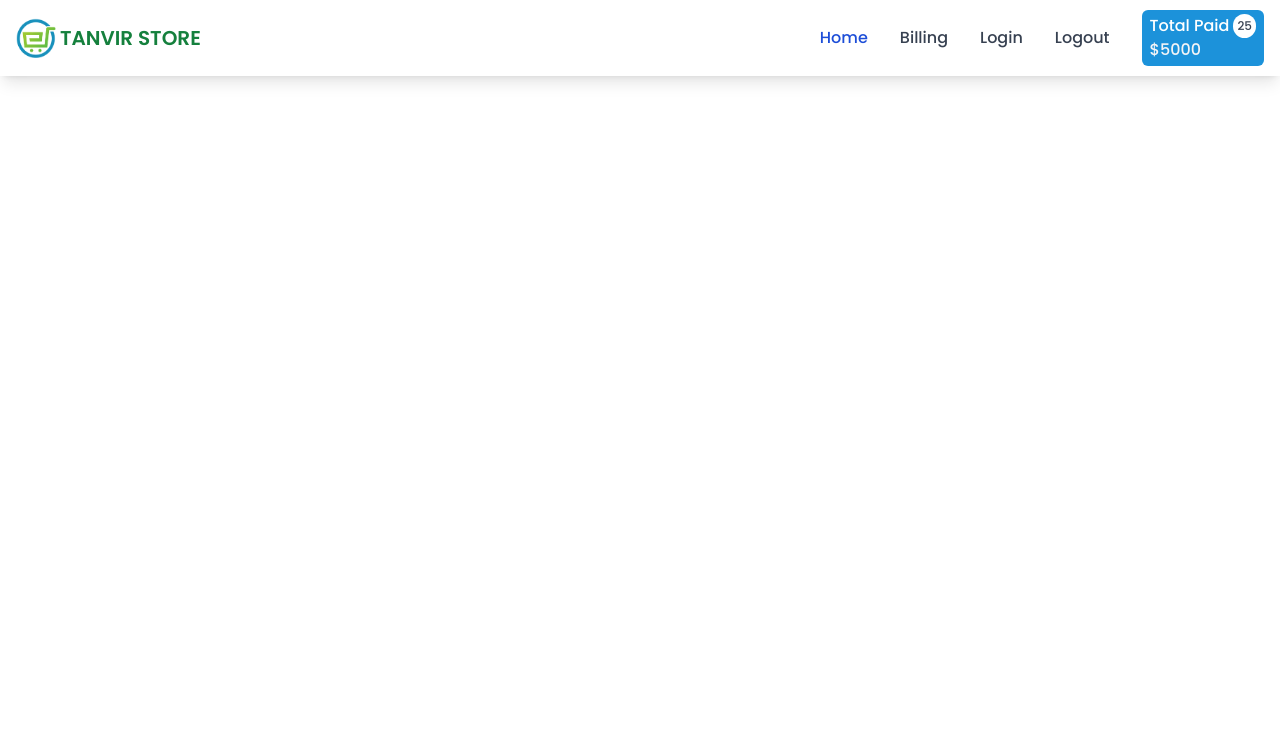
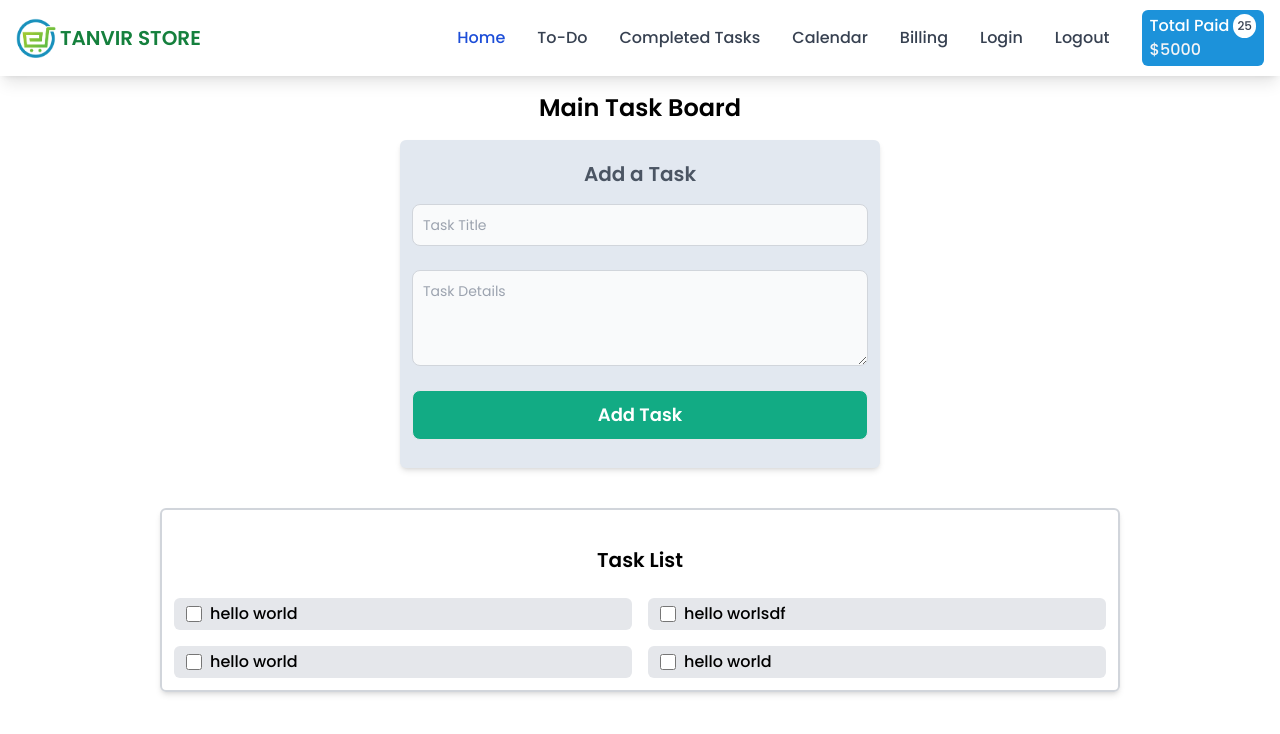
Before and after one commit to tanvirgithub21/Billing-Page-Frontend, a React (Create React App) app: page /home in a window 1280 px wide. Shown: the top 734 px of the page. Built offline with nearby package versions, Linux system fonts and the light colour scheme.

Commit message:
added home component

```diff
--- a/src/App.js
+++ b/src/App.js
@@ -1,7 +1,7 @@
 import { Routes, Route } from 'react-router-dom';
 import './App.css';
 import Billing from './Pages/Billing/Billing';
-import AddModal from './ShareComponent/Navbar/Modal';
+import Home from './Pages/Home/Home';
 import Navbar from './ShareComponent/Navbar/Navbar';
 
 function App() {
@@ -9,8 +9,9 @@ function App() {
     <div>
       <Navbar />
       <Routes>
+        <Route path="/" element={<Home />} />
+        <Route path="/home" element={<Home />} />
         <Route path="/billing" element={<Billing />} />
-        <Route path="/" element={<AddModal />} />
       </Routes>
     </div>
   );
--- /dev/null
+++ b/src/Pages/Home/Home.jsx
@@ -0,0 +1,121 @@
+import { click } from "@testing-library/user-event/dist/click";
+import React from "react";
+import { useForm } from "react-hook-form";
+
+const Home = () => {
+  const {
+    register,
+    handleSubmit,
+    formState: { errors },
+  } = useForm();
+
+
+
+  const onSubmit = (data) => {
+    console.log(data);
+  };
+
+  const handleEnterKeySubmit = (event) => {
+    // console.log(click());
+    event.preventDefault();
+
+    if (event.code === "Enter" || event.code === "NumpadEnter") {
+      console.log("Enter key was pressed. Run your function.");
+    }
+  };
+
+  return (
+    <div>
+      <div className="container">
+        {/* section header  */}
+        <h1 className="text-center text-lg md:text-2xl my-2 md:my-4 font-semibold">
+          Main Task Board
+        </h1>
+
+        {/* added task  */}
+        <div className=" max-w-[30rem] bg-slate-200 px-3 py-1 mx-auto rounded-md shadow-md">
+          <h3 className="text-center text-base md:text-xl my-2 md:my-4 text-gray-600 font-semibold">
+            Add a Task
+          </h3>
+          <form
+            onSubmit={handleSubmit(onSubmit)}
+            onKeyUp={handleEnterKeySubmit}
+          >
+            <div class="mb-3 md:mb-6">
+              <input
+                type="text"
+                name="taskTitle"
+                {...register("taskTitle")}
+                placeholder="Task Title"
+                class="bg-gray-50 border border-gray-300 text-gray-900 text-sm rounded-lg focus:ring-blue-500 focus:border-blue-500 block w-full pl-2 p-1 md:p-2.5"
+              />
+            </div>
+
+            <div>
+              <div class="mb-3 md:mb-6">
+                <textarea
+                  type="text"
+                  {...register("taskDetails")}
+                  name="taskDetails"
+                  placeholder="Task Details"
+                  class="bg-gray-50 border border-gray-300 text-gray-900 text-sm rounded-lg focus:ring-blue-500 focus:border-blue-500 block w-full h-24 pl-2 p-1 md:p-2.5"
+                />
+              </div>
+              <div class="mb-3 md:mb-6">
+                <button
+                  type="submit"
+                  class="bg-[#12ab84] hover:bg-[#0bab83] border text-white font-semibold text-sm md:text-lg rounded-lg block w-full pl-2 p-1 md:p-2.5"
+                >
+                  Add Task
+                </button>
+              </div>
+            </div>
+          </form>
+        </div>
+
+        {/* task list */}
+        <div className="max-w-[60rem] m-auto border-2 border-gray-300 rounded-md shadow-md mt-6 md:mt-10 p-3 mb-10">
+          <h3 className="text-center text-base md:text-xl my-4 md:my-6 font-semibold">
+            Task List
+          </h3>
+
+          <div className="w-full grid grid-cols-2	gap-4 max-h-[20rem] overflow-y-auto">
+            <div className="flex items-center font-[500] w-full bg-gray-200 px-3 py-1 rounded-md">
+              <input
+                type="checkbox"
+                class="w-4 h-4 mr-2 text-gray-700 bg-gray-100 border-blue-600 ring-offset-gray-800 focus:ring-2"
+              />
+              <span>hello world</span>
+            </div>
+
+            <div className="flex items-center font-[500] w-full bg-gray-200 px-3 py-1 rounded-md">
+              <input
+                type="checkbox"
+                class="w-4 h-4 mr-2 text-gray-700 bg-gray-100 border-blue-600 ring-offset-gray-800 focus:ring-2"
+              />
+              <span>hello worlsdf </span>
+            </div>
+
+            <div className="flex items-center font-[500] w-full bg-gray-200 px-3 py-1 rounded-md">
+              <input
+                type="checkbox"
+                class="w-4 h-4 mr-2 text-gray-700 bg-gray-100 border-blue-600 ring-offset-gray-800 focus:ring-2"
+              />
+              <span>hello world</span>
+            </div>
+
+            <div className="flex items-center font-[500] w-full bg-gray-200 px-3 py-1 rounded-md">
+              <input
+                type="checkbox"
+                class="w-4 h-4 mr-2 text-gray-700 bg-gray-100 border-blue-600 ring-offset-gray-800 focus:ring-2"
+              />
+              <span>hello world</span>
+            </div>
+          </div>
+        </div>
+      </div>
+    </div>
+  );
+};
+
+export default Home;
--- a/src/ShareComponent/Navbar/Navbar.jsx
+++ b/src/ShareComponent/Navbar/Navbar.jsx
@@ -7,9 +7,9 @@ const Navbar = () => {
 
   //  navbar link active or deActive style
   const active =
-    "block py-2 px-4 bg-[#007ced] md:bg-transparent text-white rounded md:text-blue-700 font-[500] md:p-0";
+    "block py-2 px-4 bg-[#007ced] md:bg-transparent text-white rounded md:text-blue-700 font-[500] md:p-0 whitespace-nowrap";
   const deActive =
-    "block py-2 pr-4 pl-3 text-gray-700 rounded  font-[500] md:p-0";
+    "block py-2 pr-4 pl-3 text-gray-700 rounded  font-[500] md:p-0 whitespace-nowrap";
 
   return (
     <nav class="py-2.5 sticky top-0 left-0 z-30 bg-white shadow-lg">
@@ -80,6 +80,30 @@ const Navbar = () => {
             </li>
             <li>
               <NavLink
+                to="/toDo"
+                className={({ isActive }) => (isActive ? active : deActive)}
+              >
+                To-Do
+              </NavLink>
+            </li>
+            <li>
+              <NavLink
+                to="/completedTasks"
+                className={({ isActive }) => (isActive ? active : deActive)}
+              >
+                Completed Tasks
+              </NavLink>
+            </li>
+            <li>
+              <NavLink
+                to="/calendar"
+                className={({ isActive }) => (isActive ? active : deActive)}
+              >
+                Calendar
+              </NavLink>
+            </li>
+            <li>
+              <NavLink
                 to="/billing"
                 className={({ isActive }) => (isActive ? active : deActive)}
               >
```
